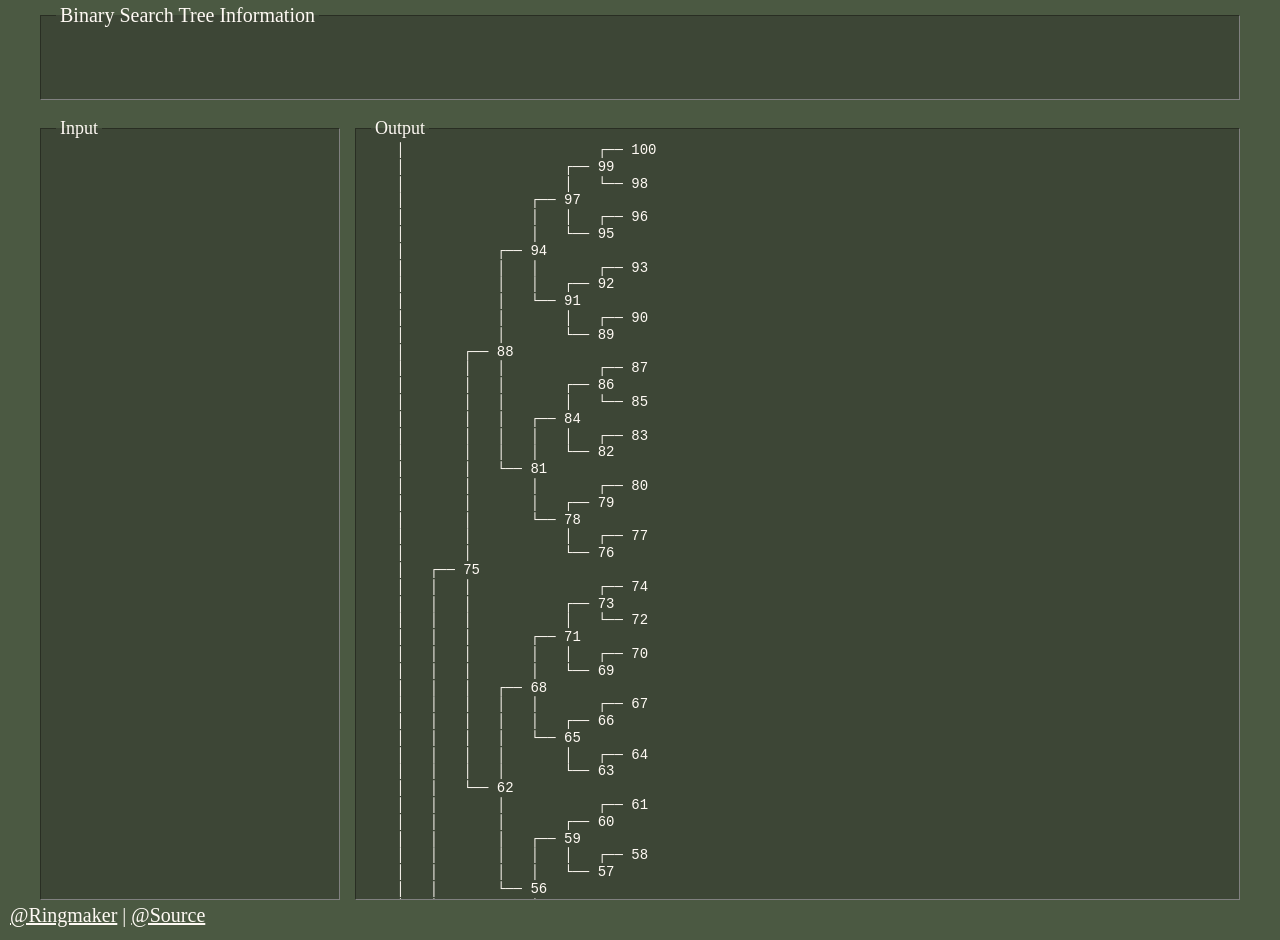
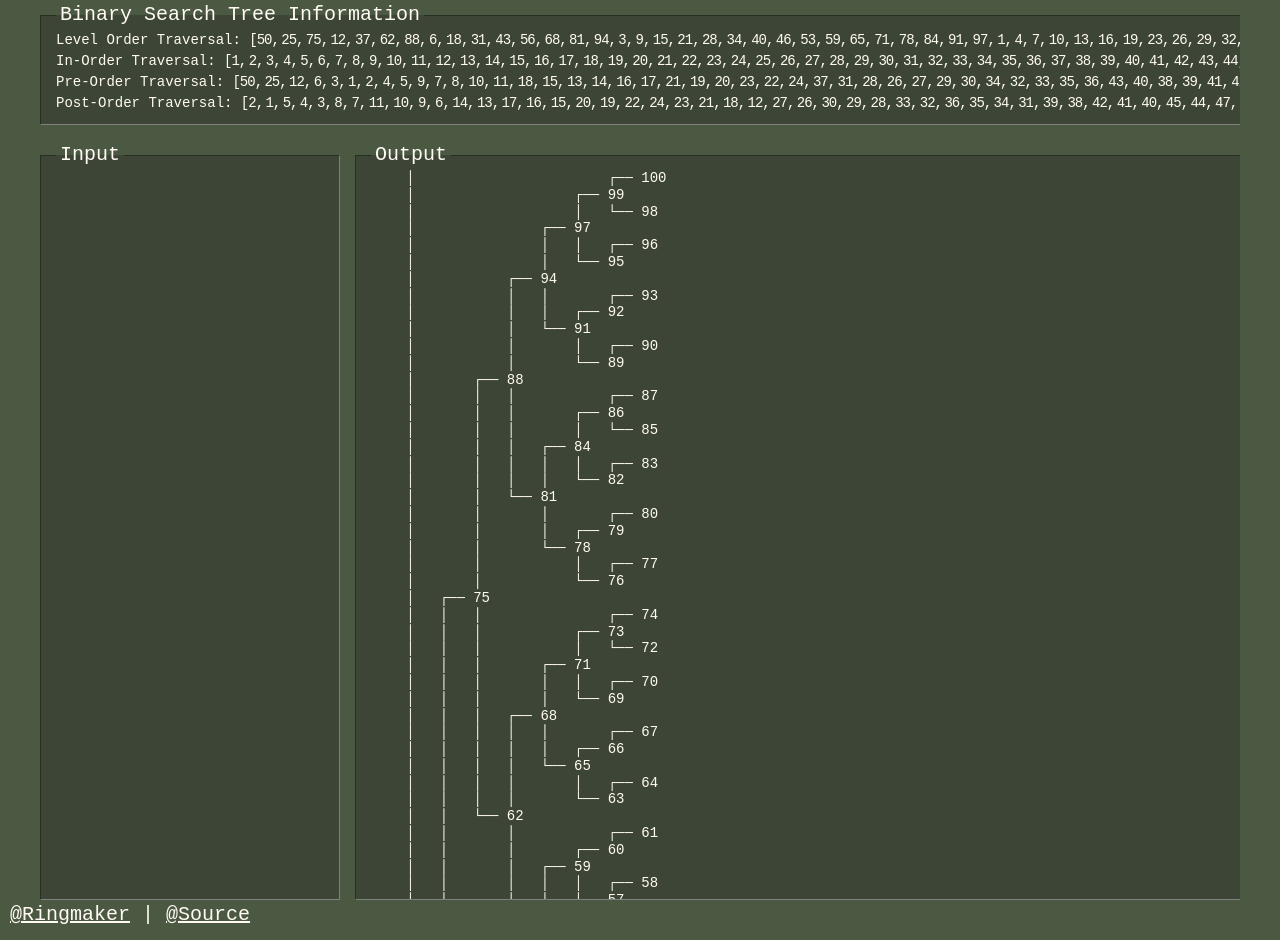
Before and after one commit to cmRingmaker/balanced-BST, a plain HTML site: page index.html in a window 1280 px wide. Drawn offline with Linux system fonts and the light colour scheme.

Commit message:
info first pass, functionality complete but unfinished styling

```diff
--- a/css/style.css
+++ b/css/style.css
@@ -32,7 +32,8 @@
 */
 
 body {
-	font-size: 1.8rem;
+	font-family: 'Courier New', monospace;
+	font-size: 1.4rem;
 	background-color: var(--GreenBG);
 	color: var(--OffWhite);
 	display: flex;
@@ -64,7 +65,7 @@ header {
 main {
 	display: grid;
 	grid-template-columns: 300px 1fr;
-	grid-template-rows: 100px auto;
+	grid-template-rows: 125px auto;
 	gap: 15px;
 	width: 1200px;
 	height: 900px;
@@ -87,6 +88,7 @@ main {
 			padding: 0 4px;
 			margin-left: 15px;
 			user-select: none;
+			font-size: 2rem;
 		}
 	}
 }
@@ -96,6 +98,21 @@ main {
 * Information
 * - - - - - - - - - - - - - - - - - - - - - - - - - - - - - - - - - - -
 */
+
+ul {
+	padding: 0 15px;
+	inset: 10px;
+}
+
+li {
+	font-size: 1.4rem;
+	white-space: nowrap;
+
+	span {
+		letter-spacing: -1px;
+		word-spacing: -5px;
+	}
+}
 
 /*
 * - - - - - - - - - - - - - - - - - - - - - - - - - - - - - - - - - - -
@@ -114,11 +131,8 @@ main {
 }
 
 #tree-output {
-	font-family: 'Courier New', monospace;
-	font-size: 1.4rem;
 	line-height: 1.2;
-	height: calc(100% - 30px);
-	padding: 0 40px;
+	padding: 0 50px;
 	/* white-space necessary for proper layout of tree  */
 	white-space: pre-wrap;
 }
--- a/index.html
+++ b/index.html
@@ -18,6 +18,12 @@
   <main>
     <fieldset id="info">
       <legend>Binary Search Tree Information</legend>
+      <ul>
+        <li id='level-order'><strong>Level Order Traversal:</strong> <span></span></li>
+        <li id='in-order'><strong>In-Order Traversal:</strong> <span></span></li>
+        <li id='pre-order'><strong>Pre-Order Traversal:</strong> <span></span></li>
+        <li id='post-order'><strong>Post-Order Traversal:</strong> <span></span></li>
+      </ul>
     </fieldset>
 
     <form>
--- a/js/main.js
+++ b/js/main.js
@@ -1,3 +1,14 @@
+// Make this user-changable later
+// const defaultArray = [1, 7, 4, 23, 8, 9, 4, 3, 5, 7, 9, 67, 6345, 324]
+const defaultArray = [
+	1, 2, 3, 4, 5, 6, 7, 8, 9, 10, 11, 12, 13, 14, 15, 16, 17, 18, 19, 20, 21, 22, 23, 24, 25, 26, 27, 28, 29, 30, 31, 32,
+	33, 34, 35, 36, 37, 38, 39, 40, 41, 42, 43, 44, 45, 46, 47, 48, 49, 50, 51, 52, 53, 54, 55, 56, 57, 58, 59, 60, 61,
+	62, 63, 64, 65, 66, 67, 68, 69, 70, 71, 72, 73, 74, 75, 76, 77, 78, 79, 80, 81, 82, 83, 84, 85, 86, 87, 88, 89, 90,
+	91, 92, 93, 94, 95, 96, 97, 98, 99, 100,
+]
+
+const tree = new Tree(defaultArray)
+
 /*
  * - - - - - - - - - - - - - - - - - - - - - - - - - - - - - - - - - - -
  * Imports
@@ -13,7 +24,7 @@ import { Node } from './node.js'
  * - - - - - - - - - - - - - - - - - - - - - - - - - - - - - - - - - - -
  */
 
-document.addEventListener('DOMContentLoaded', initializeTree)
+document.addEventListener('DOMContentLoaded', initializeTree(), initializeInfo())
 
 /*
  * - - - - - - - - - - - - - - - - - - - - - - - - - - - - - - - - - - -
@@ -50,17 +61,27 @@ function prettyPrint(node, prefix = '', isLeft = true) {
 }
 
 function initializeTree() {
-	// Make this user-changable later
-	// const defaultArray = [1, 7, 4, 23, 8, 9, 4, 3, 5, 7, 9, 67, 6345, 324]
-	const defaultArray = [
-		1, 2, 3, 4, 5, 6, 7, 8, 9, 10, 11, 12, 13, 14, 15, 16, 17, 18, 19, 20, 21, 22, 23, 24, 25, 26, 27, 28, 29, 30, 31,
-		32, 33, 34, 35, 36, 37, 38, 39, 40, 41, 42, 43, 44, 45, 46, 47, 48, 49, 50, 51, 52, 53, 54, 55, 56, 57, 58, 59, 60,
-		61, 62, 63, 64, 65, 66, 67, 68, 69, 70, 71, 72, 73, 74, 75, 76, 77, 78, 79, 80, 81, 82, 83, 84, 85, 86, 87, 88, 89,
-		90, 91, 92, 93, 94, 95, 96, 97, 98, 99, 100,
-	]
-	const tree = new Tree(defaultArray)
-
 	// Render tree in output
 	const output = document.getElementById('tree-output')
 	output.textContent = prettyPrint(tree.root)
 }
+
+function initializeInfo() {
+	// Render information in Info
+
+	// Target the id to insert into, and use the corresponding method from the tree
+	const traverse = [
+		{ id: 'level-order', method: 'levelOrder' },
+		{ id: 'in-order', method: 'inOrder' },
+		{ id: 'pre-order', method: 'preOrder' },
+		{ id: 'post-order', method: 'postOrder' },
+	]
+
+	traverse.forEach(({ id, method }) => {
+		const res = []
+		tree[method]((node) => res.push(node.data))
+		document.getElementById(id).querySelector('span').textContent = `[${res.join(', ')}]`
+	})
+}
+
+// initializeInfo()
```
